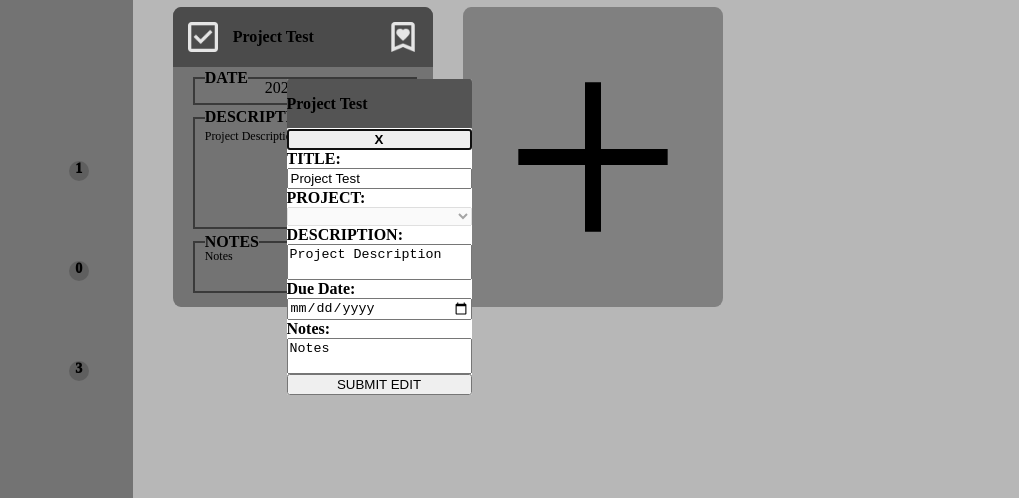
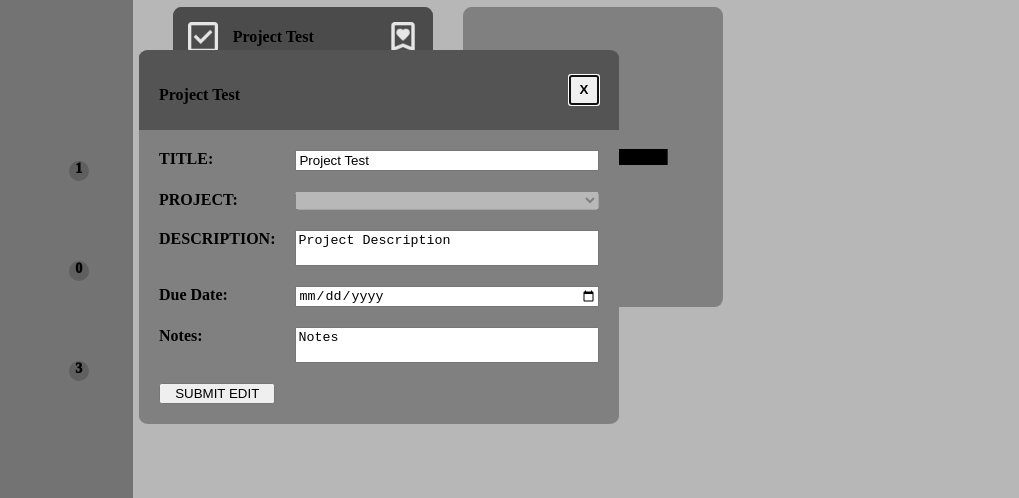
Before and after one commit to Calandda/Todo-list---Practice, a website built with webpack: page src/template.html in a window 1280 px wide. Both pictures are taken after a click on the element 563 px from the left and 320 px from the top of the page. Shown: the part 163-661 px from the top of the page, 261-1280 px from the left. Built offline with nearby package versions, Linux system fonts and the light colour scheme.

Commit message:
Adjusted Form/Dialog Add layout

```diff
--- a/src/data/saveData.js
+++ b/src/data/saveData.js
@@ -6,7 +6,7 @@ function projectObject(title,projectName,description,dueDate,priority,notes,chec
     dueDate = dueDate;
     priority = 0;
     notes = notes;
-    check = check;
+    check = true;
 
     function getTitle(){
         return(title);
--- a/src/style.css
+++ b/src/style.css
@@ -190,6 +190,13 @@ h1{
     "divNotes divNotes divNotes divNotes";
 }
 
+.pDescription,
+.pData,
+.pNotes{
+    word-wrap: break-word;
+    overflow-y: auto;
+}
+
 .divDate{
     grid-area: divDate;
     width: 100%;
@@ -232,7 +239,7 @@ h1{
     position: relative;
     top: 54px;
     width: 100%;
-    height: 120%;
+    height: 50px;
 }
 .pNotesTitle{
     position: relative;
@@ -244,6 +251,8 @@ h1{
     position: relative;
     top: -44px;
     left: 10px;
+    width: 200px;
+    height: 30px;
 }
 .divInputCreate{
     display: flex;
@@ -268,14 +277,16 @@ h1{
 }
 .dialogAdd{
     border: none;
-    border-radius: 1% 1% 1% 1%;
+    border-radius: 2%;
     padding:0;
+    width: 480px;
 }
 
 .divDialogAdd{
     margin: 0;
     padding: 0;
     display: grid;
+    grid-gap: 20px;
     grid-template-columns: 2fr 4fr 1fr;
     grid-template-areas:
     "header header header"
@@ -286,6 +297,9 @@ h1{
     "pNotes . ."
     "inputNotes inputNotes inputNotes"
     ". buttonSubmit .";
+}
+.divDialogAdd{
+    padding: 20px;
 }
 .divDialogHeader{
     padding: 10px 20px 10px 20px;
@@ -390,3 +404,28 @@ h1{
 }
 #formEditHeader > button{
 }
+
+#dialogEdit{
+
+}
+.formDialogEdit{
+    display: grid;
+    padding: 20px;
+    grid-template-columns: 1fr 4fr;
+    grid-gap: 20px;
+}
+.divEditTitle{
+    display: flex;
+    justify-content: space-between;
+    padding: 20px;
+    height: 40px;
+}
+.divEditTitle > p{
+    justify-self: center;
+}
+.divEditTitle > button{
+    height: 30px;
+    width: 30px;
+    justify-self: center;
+    align-self: center;
+}
--- a/src/template.html
+++ b/src/template.html
@@ -34,14 +34,13 @@
 
             </section>
         </main>
-        <dialog id = "dialogAdd" class = 'dialogAdd'>
+        <dialog id = "dialogAdd" class = 'dialogAdd bgColorGray'>
             <div>
-                <form class = "divDialogAdd">
                 <div class = 'divDialogHeader bgColorDarkGray'>
                     <p class="pNew fontHeavy">ENTER NEW TO-DO LIST ITEM</p>
                     <button class = "buttonDialogClose fontHeavy">X</button>
                 </div>
-
+                <form class = "divDialogAdd">
                     <label class = 'pTitle fontHeavy' for="inputTitle">TITLE:</label><input name="inputTitle" class = 'inputTitle' type="text" placeholder="INPUT TITLE">
                     <label class = 'pDescription fontHeavy' for="inputDescription">DESCRIPTION:</label><textarea name="inputDescription" class = 'inputDescription' placeholder="INPUT DESCRIPTION" rows = 3 cols 30></textarea>
                     <label class = 'pDate fontHeavy' for="inputDate">DUE DATE:</label><input name="inputDate" class = 'inputDate' type="date" placeholder="INPUT DATE">
@@ -51,12 +50,12 @@
                 </form>
             </div>
         </dialog>
-        <dialog id = 'dialogEdit' class = 'dialogAdd'>
-            <form class = "formDialogEdit">
+        <dialog id = 'dialogEdit' class = 'dialogAdd bgColorGray'>
             <div class = 'divEditTitle bgColorDarkGray'>
                 <p class = 'pMainTodoTitle fontHeavy'>PLACEHOLDER</p>
                 <button class = 'buttonDialogEditClose fontHeavy'>X</button>
             </div>
+            <form class = "formDialogEdit">
                 <label for = 'inputEditTitle' class = 'fontHeavy'>TITLE:</label><input class = 'inputEditTitle' name = 'inputEditTitle' type="text">
                 <label for = 'inputEditProjectTitle' class = 'fontHeavy'>PROJECT:</label><select class = 'inputEditProjectTitle' name = "inputEditProjectTitle" disabled =  true></select>
                 <label for = 'inputEditDescription' class = 'fontHeavy'>DESCRIPTION:</label><textarea class = 'inputEditDescription' name = "inputEditDescription"></textarea>
```
Lines whose indentation alone changed are shown as unchanged.
